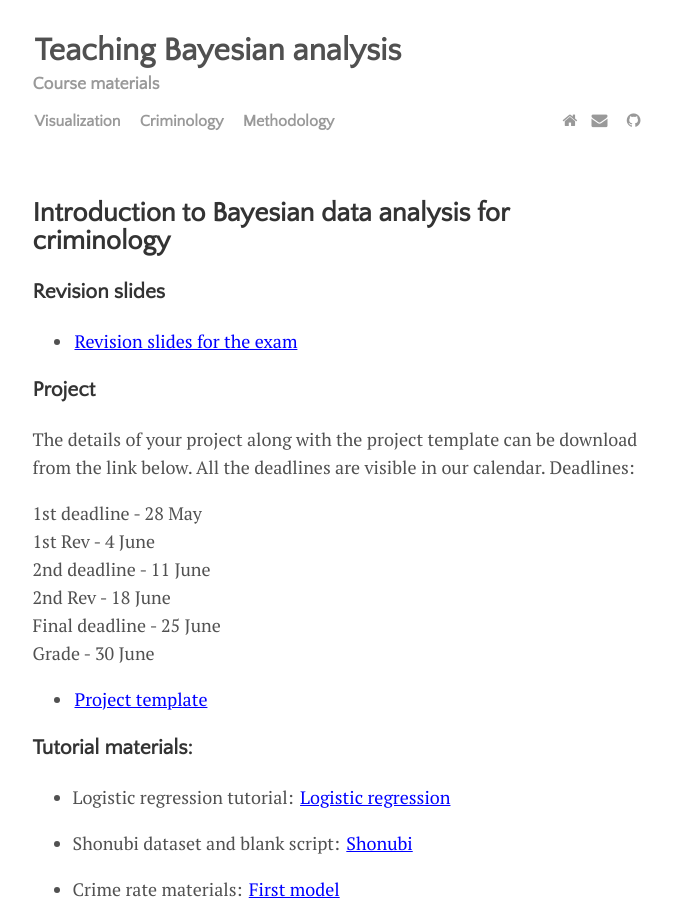
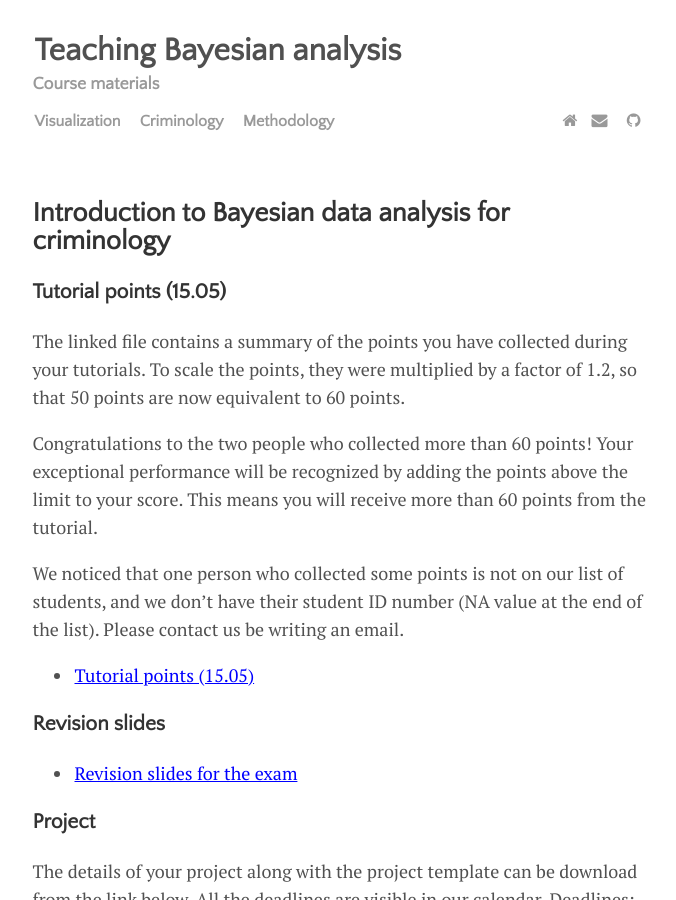
Before and after one commit to rfl-urbaniak/teaching, a Jekyll site: the page built from menu/criminology.md, in a window 1280 px wide and 900 px high. Shown: the whole window, without its empty margins (300-976 px from the left). Built offline with Jekyll 4.4.1, drawn with Linux system fonts in a browser that asks for light colours.

Commit message:
adding points crim

```diff
--- a/menu/criminology.md
+++ b/menu/criminology.md
@@ -12,6 +12,17 @@ a {
 </style>
 
 ## Introduction to Bayesian data analysis for criminology
+
+
+### Tutorial points (15.05)
+
+The linked file contains a summary of the points you have collected during your tutorials. To scale the points, they were multiplied by a factor of 1.2, so that 50 points are now equivalent to 60 points.
+
+Congratulations to the two people who collected more than 60 points! Your exceptional performance will be recognized by adding the points above the limit to your score. This means you will receive more than 60 points from the tutorial.
+
+We noticed that one person who collected some points is not on our list of students, and we don't have their student ID number (NA value at the end of the list). Please contact us be writing an email.
+
+- <a href="https://rfl-urbaniak.github.io/teaching/sharedResources/grades/Grades_crim1505.pdf">Tutorial points (15.05)</a>
 
 ### Revision slides
 
```
Also changed, not shown: 1 other file.
